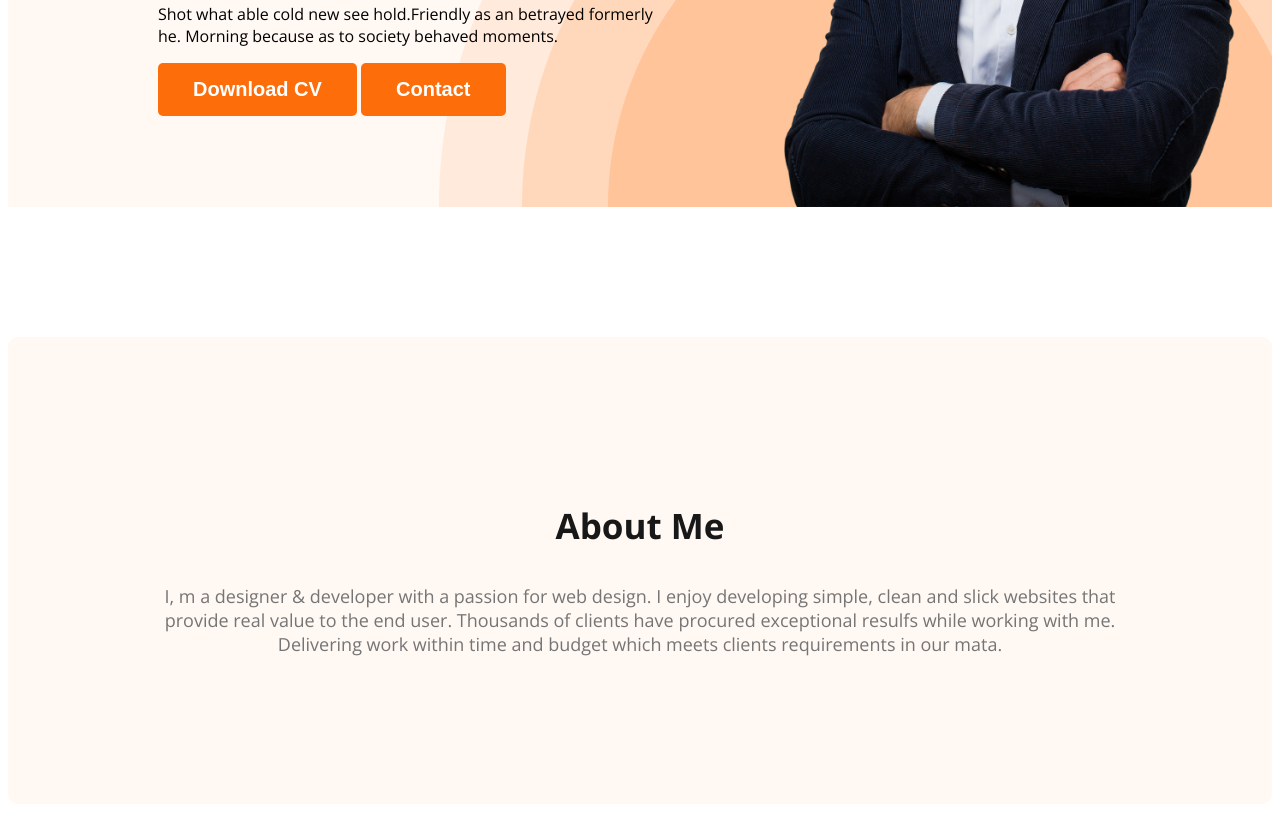
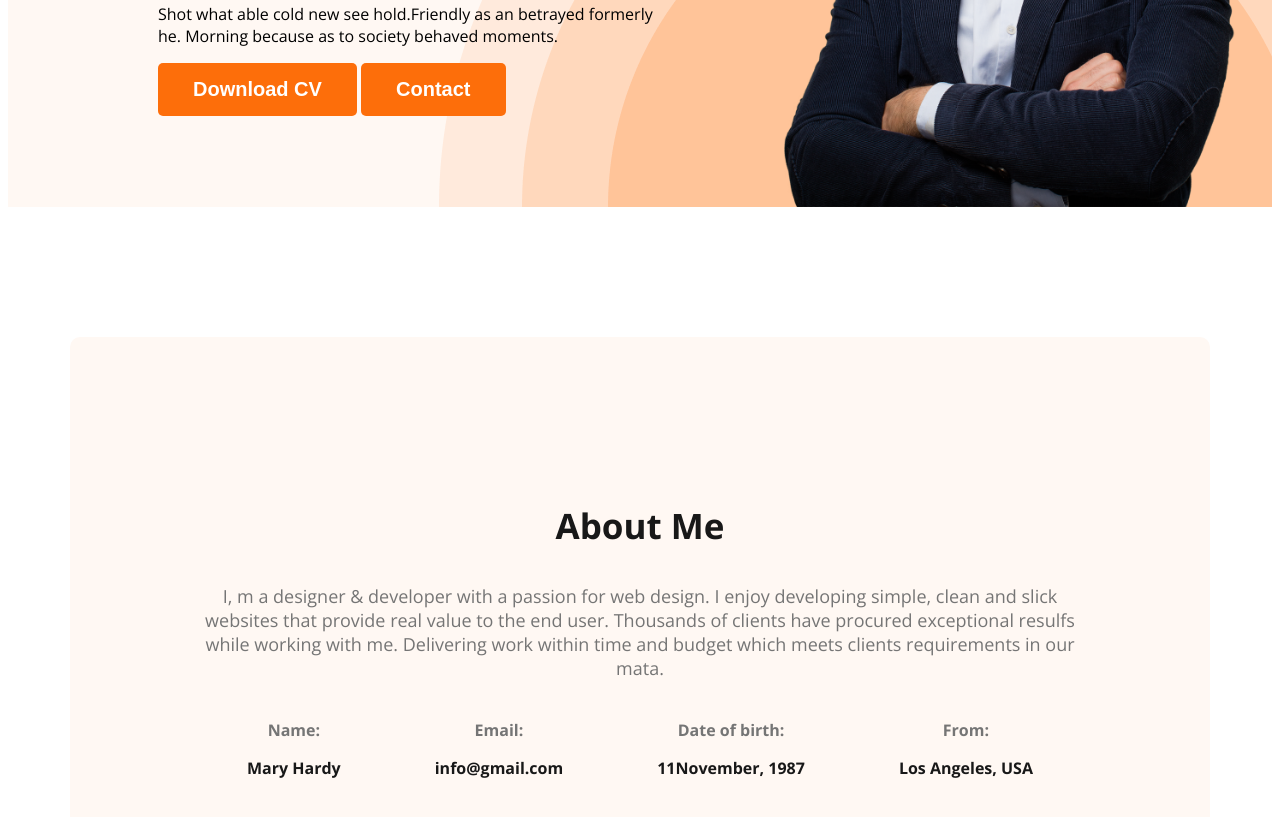
Before and after one commit to Shabbir8788/Web-Developer-Portfolio, a plain HTML site: page index.html in a window 1280 px wide. Shown: the part 561-1378 px from the top of the page. Drawn offline with nearby package versions, Linux system fonts and the light colour scheme.

Commit message:
added about section

```diff
--- a/index.html
+++ b/index.html
@@ -48,6 +48,33 @@
           while working with me. Delivering work within time and budget which
           meets clients requirements in our mata.
         </p>
+
+        <div class="about-info-container">
+          <div class="about-info">
+            <h4 class="info-title">
+              Name:
+              <p class="info-description">Mary Hardy</p>
+            </h4>
+          </div>
+          <div class="about-info">
+            <h4 class="info-title">
+              Email:
+              <p class="info-description">info@gmail.com</p>
+            </h4>
+          </div>
+          <div class="about-info">
+            <h4 class="info-title">
+              Date of birth:
+              <p class="info-description">11November, 1987</p>
+            </h4>
+          </div>
+          <div class="about-info">
+            <h4 class="info-title">
+              From:
+              <p class="info-description">Los Angeles, USA</p>
+            </h4>
+          </div>
+        </div>
       </section>
     </main>
 
--- a/styles/portfolio.css
+++ b/styles/portfolio.css
@@ -91,7 +91,10 @@ nav a {
 }
 
 /* main section styles */
-
+main {
+  max-width: 1140px;
+  margin: 0 auto;
+}
 /* about section styles */
 .about {
   padding: 130px;
@@ -99,3 +102,20 @@ nav a {
   background: #fff8f3;
   margin: 130px 0;
 }
+
+.about-info-container {
+  display: flex;
+  justify-content: space-around;
+}
+
+.about-info {
+  text-align: center;
+}
+
+.info-title {
+  color: #757575;
+}
+
+.info-description {
+  color: #181818;
+}
```
